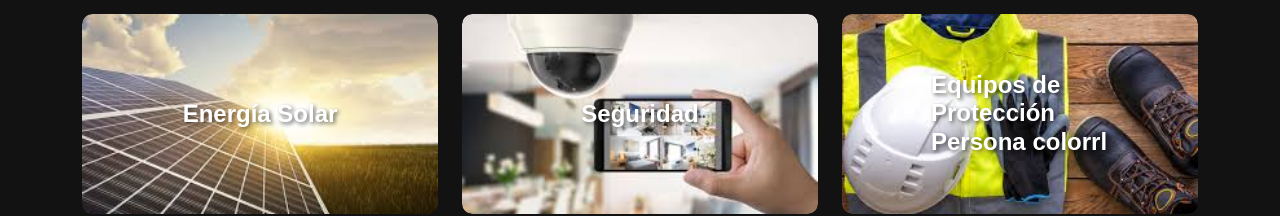
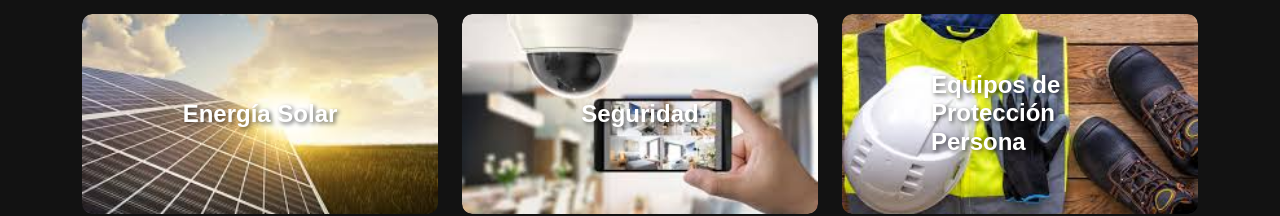
Before and after one commit to ElectroEnigmaOficial/ElectroEnigmaOficial.github.io, a plain HTML site: page servicios.html in a window 1280 px wide. Shown: the part 596-812 px from the top of the page. Drawn offline with nearby package versions, Linux system fonts and the light colour scheme.

Commit message:
Update servicios.html

```diff
--- a/servicios.html
+++ b/servicios.html
@@ -86,7 +86,7 @@
             <div class="col-md-4 mb-4">
                 <div class="service-card">
                     <img src="img/epp.jpg" alt="Equipos de Protección Solar">
-                    <h3>Equipos de Protección Persona colorrl</h3>
+                    <h3>Equipos de Protección Persona</h3>
                 </div>
                 <p class="text-center">Inovación en monitoreo en tiempo real de EPP.</p>
             </div>
```
